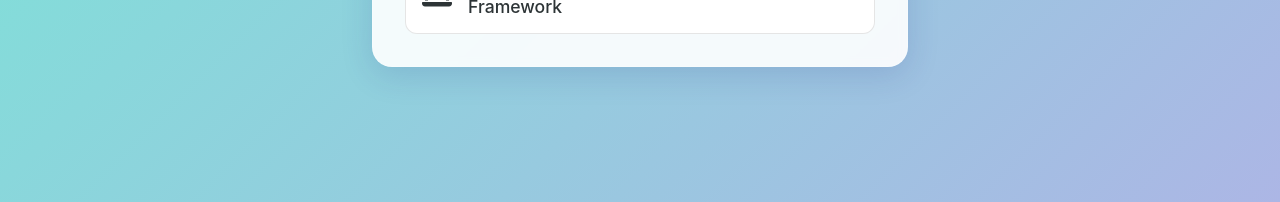
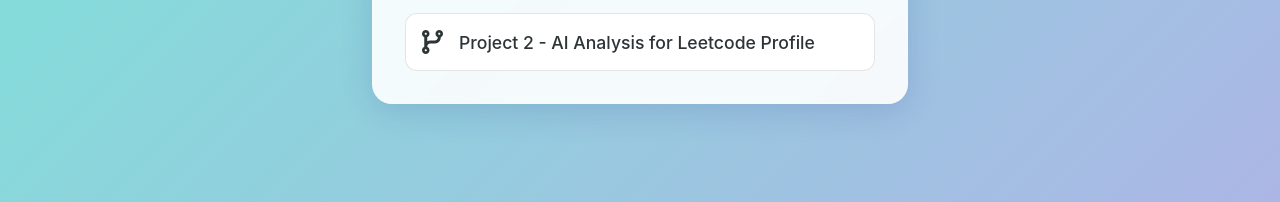
Before and after one commit to rahul-s-bhatt/DigitalBusinessCard, a plain HTML site: page index.html in a window 1280 px wide. Shown: the part 598-800 px from the top of the page. Drawn offline with Linux system fonts and the light colour scheme.

Commit message:
added project 2

```diff
--- a/index.html
+++ b/index.html
@@ -32,10 +32,10 @@
                     <i class="fas fa-laptop-code"></i>
                     <span>Project 1 - AI Driven Website Testing Framework</span>
                 </a>
-                <!-- <a href="#" class="link-item" target="_blank">
+                <a href="https://ai-analysis-for-leetcode.onrender.com" class="link-item" target="_blank">
                     <i class="fas fa-code-branch"></i>
-                    <span>Project 2 - </span>
-                </a> -->
+                    <span>Project 2 - AI Analysis for Leetcode Profile</span>
+                </a>
             </div>
         </div>
     </div>
```
